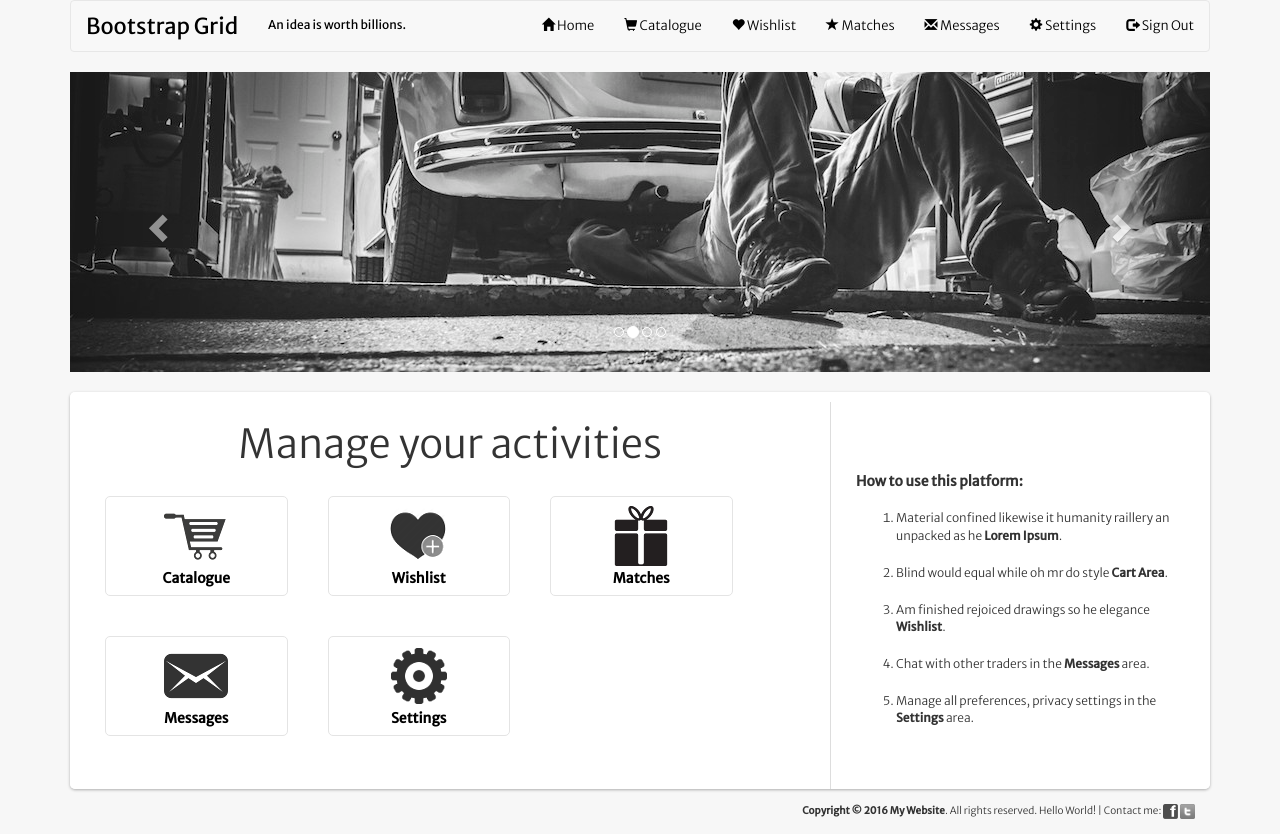
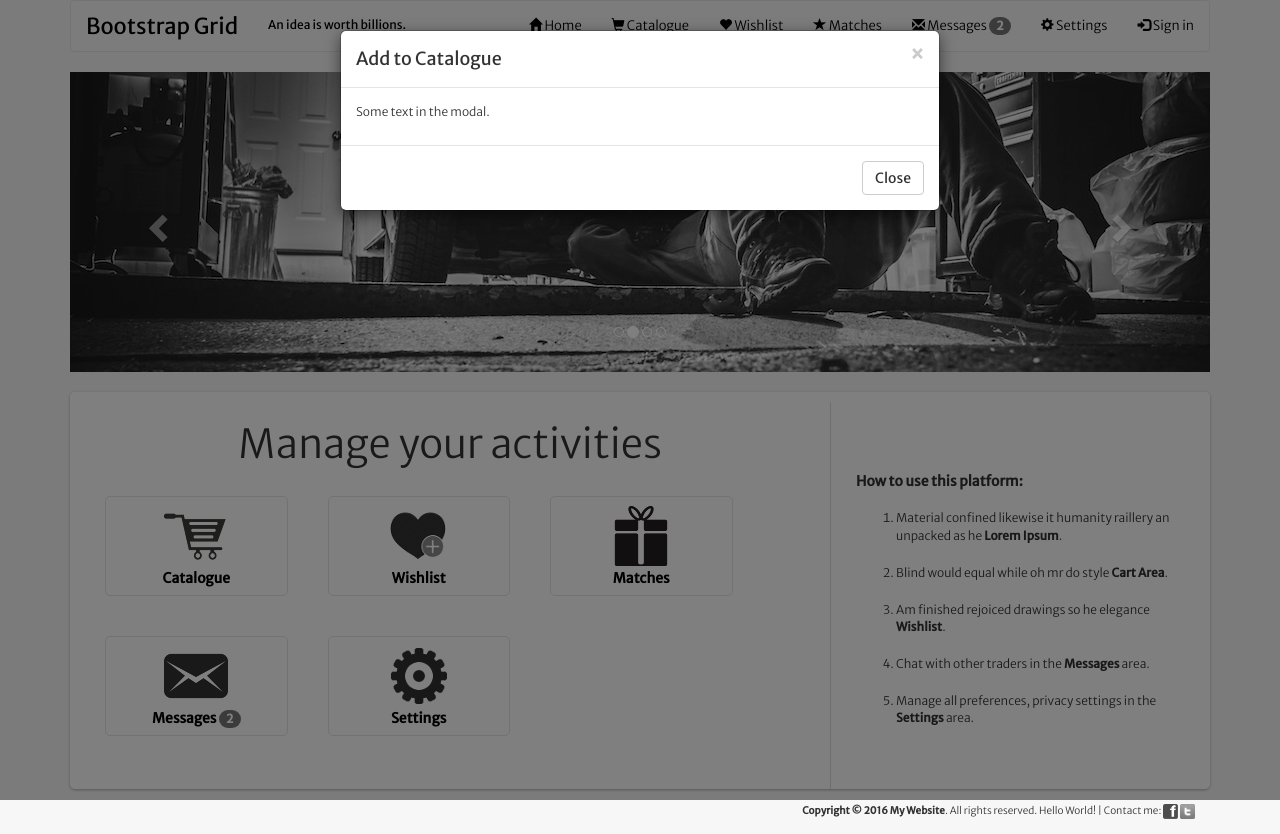
Before and after one commit to siri404-gh/bootstrapgrid, a plain HTML site: page index.html in a window 1280 px wide. Both pictures are taken after a click on the element "Catalogue". Drawn offline with Linux system fonts and the light colour scheme.

Commit message:
Added a few modal boxes.

```diff
--- a/css/style.css
+++ b/css/style.css
@@ -78,6 +78,7 @@ nav a {
 
 .catalogue_link a, .wishlist_link a, .matches_link a, .messages_link a, .settings_link a {
   color: black;
+  text-decoration: none;
 }
 
 .catalogue_link:hover,  .wishlist_link:hover, .matches_link:hover, .messages_link:hover, .settings_link:hover {
--- a/index.html
+++ b/index.html
@@ -31,12 +31,12 @@
 			    <div class="collapse navbar-collapse" id="myNavbar">
 			      <ul class="nav navbar-nav navbar-right">
 							<li><a href='#'><span class='glyphicon glyphicon-home'></span> Home</a></li>
-							<li><a href='#'><span class='glyphicon glyphicon-shopping-cart'></span> Catalogue</a></li>
-							<li><a href='#'><span class='glyphicon glyphicon-heart'></span> Wishlist</a></li>
-							<li><a href='#'><span class='glyphicon glyphicon-star'></span> Matches</a></li>
-							<li><a href='#'><span class='glyphicon glyphicon-envelope'></span> Messages</a></li>
-							<li><a href='#'><span class='glyphicon glyphicon-cog'></span> Settings</a></li>
-							<li><a href='#'><span class='glyphicon glyphicon-log-out'></span> Sign Out</a></li>
+							<li><a href='#' type="button" data-toggle="modal" data-target="#myModal"><span class='glyphicon glyphicon-shopping-cart'></span> Catalogue</a></li>
+							<li><a href='#' type="button" data-toggle="modal" data-target="#myModal"><span class='glyphicon glyphicon-heart'></span> Wishlist</a></li>
+							<li><a href='#' type="button" data-toggle="modal" data-target="#myModal"><span class='glyphicon glyphicon-star'></span> Matches</a></li>
+							<li><a href='#' type="button" data-toggle="modal" data-target="#myModal"><span class='glyphicon glyphicon-envelope'></span> Messages <span class='badge'>2</span></a></li>
+							<li><a href='#' type="button" data-toggle="modal" data-target="#myModal"><span class='glyphicon glyphicon-cog'></span> Settings</a></li>
+							<li><a href='#' type="button" data-toggle="modal" data-target="#myModal"><span class='glyphicon glyphicon-log-in'></span> Sign in</a></li>
 			      </ul>
 			    </div>
 				</nav>
@@ -85,25 +85,46 @@
 			<div class='body-sec'>
 				<div class='section col-sm-8'>
 					<h1 class='heading'>Manage your activities</h1>
-					<div class='catalogue_link col-sm-3'>
+					<div class='catalogue_link col-sm-3' type="button" data-toggle="modal" data-target="#myModal">
 						<img src='./images/trans.png'/><br>
 						<a>Catalogue</a>
 					</div>
-					<div class='wishlist_link col-sm-3'>
+					<div class='wishlist_link col-sm-3' type="button" data-toggle="modal" data-target="#myModal">
 						<img src='./images/trans.png'/><br>
 						<a>Wishlist</a>
 					</div>
-					<div class='matches_link col-sm-3'>
+					<div class='matches_link col-sm-3' type="button" data-toggle="modal" data-target="#myModal">
 						<img src='./images/trans.png'/><br>
 						<a>Matches</a>
 					</div>
-					<div class='messages_link col-sm-3'>
+					<div class='messages_link col-sm-3' type="button" data-toggle="modal" data-target="#myModal">
 						<img src='./images/trans.png'/><br>
-						<a>Messages</a>
+						<a>Messages <span class='badge'>2</span></a>
 					</div>
-					<div class='settings_link col-sm-3'>
+					<div class='settings_link col-sm-3' type="button" data-toggle="modal" data-target="#myModal">
 						<img src='./images/trans.png'/><br>
 						<a>Settings</a>
+					</div>
+
+					<!-- Modal -->
+					<div id="myModal" class="modal fade" role="dialog">
+					  <div class="modal-dialog">
+
+					    <!-- Modal content-->
+					    <div class="modal-content">
+					      <div class="modal-header">
+					        <button type="button" class="close" data-dismiss="modal">&times;</button>
+					        <h4 class="modal-title">Add to Catalogue</h4>
+					      </div>
+					      <div class="modal-body">
+					        <p>Some text in the modal.</p>
+					      </div>
+					      <div class="modal-footer">
+					        <button type="button" class="btn btn-default" data-dismiss="modal">Close</button>
+					      </div>
+					    </div>
+
+					  </div>
 					</div>
 				</div>
 				<div class='aside col-sm-4 sidebar'>
```
